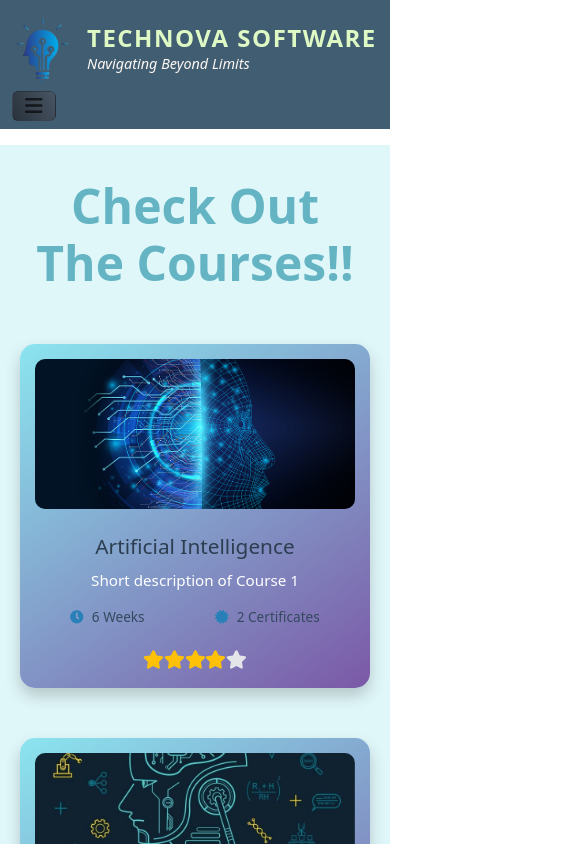
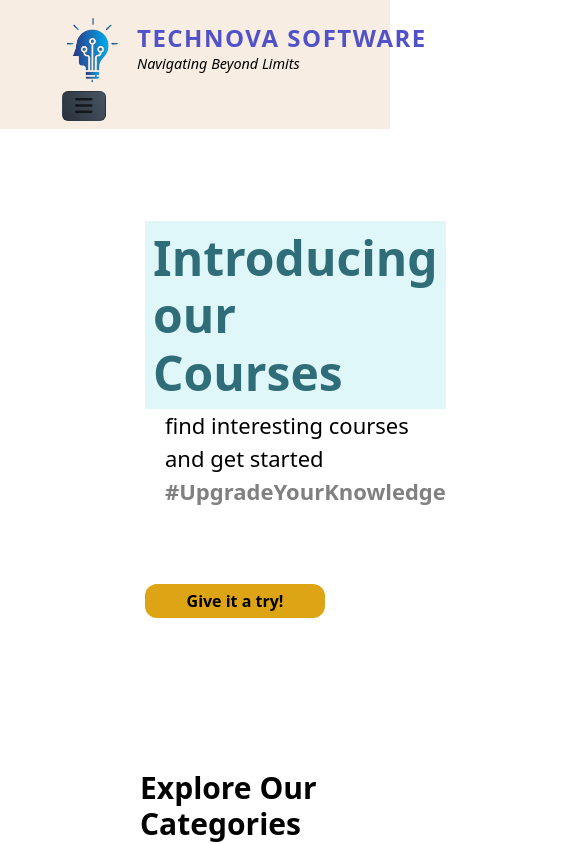
Before and after one commit to rajatdev514/Industry-Project-Hosting, a React (Create React App) app in the folder client/: page /training in a window 390 px wide. Shown: the top 844 px of the page, 585 px wide, since content can reach past the window. Built offline with nearby package versions, Linux system fonts and the light colour scheme.

Commit message:
redesigned the website-color

```diff
--- a/client/src/components/Layout/Footer.js
+++ b/client/src/components/Layout/Footer.js
@@ -6,9 +6,18 @@ const Footer = () => {
     <footer className="footer">
       <div className="footer-container">
         <div className="footer-left">
-          <div className="footer-logo">
-            <h3>TechNova</h3>
-          </div>
+        <Link className="navbar-brand" to="/">
+            <div className="logo-container">
+              <img
+                src="/tech.png"
+                alt="TechNova Software Logo"
+                className="logo-image"
+              />
+              <div className="logo-text">
+                <h1>TechNova Software</h1>
+              </div>
+            </div>
+          </Link>
           <div className="footer-links">
             <ul>
               <li>
--- a/client/src/components/Layout/Header.js
+++ b/client/src/components/Layout/Header.js
@@ -1,8 +1,17 @@
 import React, { useState } from "react";
 import { Link, NavLink } from "react-router-dom";
 
+
+
+
 const Header = () => {
   const [isOpen, setIsOpen] = useState(false);
+  const headingStyle = {
+    position:'sticky',
+    top:'0',
+
+
+  };
 
   const toggleNavbar = () => {
     setIsOpen(!isOpen);
@@ -10,7 +19,7 @@ const Header = () => {
 
   return (
     <>
-      <nav className="navbar navbar-expand-lg">
+      <nav style={headingStyle} className="navbar   navbar-expand-lg" >
         <div className="container">
           <Link className="navbar-brand" to="/">
             <div className="logo-container">
--- a/client/src/components/Pages/HomePage.js
+++ b/client/src/components/Pages/HomePage.js
@@ -27,7 +27,7 @@ const HomePage = () => {
         <div className="content">
           <h1 className="title">TechNova Software</h1>
           <div className="tagline-container">
-            <i className="fa-solid fa-chevron-right"></i>
+            <i className="fa-solid fa-chevron-right "></i>
             <i className="fa-solid fa-chevron-right"></i>
             <i className="fa-solid fa-chevron-right"></i>
             <h5 className="tagline">Navigating Beyond Limits</h5>
--- a/client/src/components/Pages/Training.js
+++ b/client/src/components/Pages/Training.js
@@ -100,11 +100,25 @@ const Training = () => {
 
   return (
     <Layout>
-      <div>
+      <div className="training-one">
         {" "}
         {/* Add ref to the parent div */}
-        <h1 className="courses-title">Check Out The Courses!!</h1>
+        <div className="left">
+        <h1 className="courses-title">Introducing our Courses</h1>
+        <p className="para-1">find interesting courses and get started  </p>
+        <p className="para-2">#UpgradeYourKnowledge</p>
+        <div className="tag">Give it a try!</div>
+
+        </div>
+        <div className="right">
+          <img src="https://image.freepik.com/free-vector/online-courses-concept_23-2148537621.jpg"/>
+
+        </div>
+
+
       </div>
+
+      <h3 className="category-tag">Explore Our Categories</h3>
 
       <div className="course-cards-container">
         {courses.map((course) => (
--- a/client/src/components/Slider/Slider.css
+++ b/client/src/components/Slider/Slider.css
@@ -1,6 +1,6 @@
 .slider {
   position: relative;
-  width: 50%;
+  width:70%;
   margin: 0 auto;
 }
 
@@ -11,7 +11,7 @@
 }
 
 .slide-image {
-  width: 70%;
+  width: 90%;
   height: auto;
   transition: opacity 0.5s ease-in-out;
   border-radius: 10px;
--- a/client/src/index.css
+++ b/client/src/index.css
@@ -2,6 +2,8 @@
   margin: 0;
   padding: 0;
   box-sizing: border-box;
+
+
 }
 
 /* .navbar {
@@ -106,13 +108,20 @@
 
 .navbar-nav .nav-item .nav-link.active {
   border-bottom: 2px solid #fff8f3;
-  color: #fff8f3;
+  color: #1b92e6;
 }
 
 .navbar {
-  background-color: #405d72;
-  padding: 8px;
-}
+  background-color: #F8EDE3;
+  padding: 8px ;
+  position:sticky;
+  top:0;
+  z-index:1000;
+
+
+
+}
+
 
 .navbar-brand {
   display: flex;
@@ -130,10 +139,11 @@
   margin-right: 15px;
 }
 
+
 .logo-text h1 {
   font-size: 1.5rem;
   font-weight: 800;
-  color: #def9c4;
+  color: rgb(81, 81, 200);
   margin: 0;
   text-transform: uppercase;
   letter-spacing: 1.5px;
@@ -141,7 +151,7 @@
 
 .logo-text p {
   font-size: 0.9rem;
-  color: #fff8f3;
+  color: black;
   margin: 0;
   font-style: italic;
 }
@@ -152,7 +162,8 @@
 }
 
 .navbar-nav .nav-item .nav-link {
-  color: #b6d0e3;
+  color: #1b92e6;
+  color:rgb(80, 77, 77);
   text-transform: uppercase;
   font-size: 1rem;
   padding: 10px;
@@ -160,7 +171,7 @@
 }
 
 .navbar-nav .nav-item .nav-link:hover {
-  color: #fff8f3;
+  color: #1b92e6;
 }
 
 .navbar-nav .nav-item .nav-link i {
@@ -188,12 +199,17 @@
   display: flex;
   justify-content: space-between;
   align-items: center;
+  width:2240px;
+  margin-left:50px;
+
+
 }
 
 /* -------- Footer ------- */
 
 .footer {
   background-color: #405d72;
+
   color: #424242;
   padding: 40px 0;
   text-align: center;
@@ -420,10 +436,8 @@
 
 /* General Styles */
 .about-us {
-  background-image: linear-gradient(to top, #dfe9f3 0%, white 100%);
   animation: gradient 15s ease infinite;
   color: #424242;
-  padding: 40px 20px;
   font-family: "Arial", sans-serif;
 }
 /* @keyframes gradient {
@@ -437,25 +451,41 @@
     background-position: 0% 50%;
   }
 } */
-
+.intro{
+  background: linear-gradient(to right, rgba(154, 205, 235, 0.853), rgba(61, 143, 237, 0.744)),
+  url("https://thumbs.dreamstime.com/b/teamwork-manager-portrait-diversity-office-team-happy-hr-collaboration-hiring-us-company-our-vision-working-270355481.jpg") no-repeat center center/cover;
+  height:350px;
+}
 .intro h1 {
-  font-size: 2.5rem;
-  font-weight: 600;
+  font-size: 4rem;
+  font-weight: 700;
   margin-bottom: 20px;
   text-align: center;
   text-transform: uppercase;
   letter-spacing: 2px;
-}
-
-.intro p {
-  font-size: 1.2rem;
+  color:white;
+  padding-top:100px;
+}
+
+.intro-p {
+  font-size: 1.4rem;
   margin-bottom: 40px;
   text-align: center;
-  max-width: 800px;
+  max-width: 1000px;
   margin-left: auto;
   margin-right: auto;
-}
-
+  background-color: rgba(221, 164, 21, 0.811);
+  font-weight:500;
+  border-radius:12px;
+  padding:70px;
+  color:rgba(0, 0, 0, 0.822);
+  position:relative;
+  bottom:130px;
+}
+
+.random{
+  color:rgb(84, 84, 198);
+}
 /* Carousel Section */
 /* .carousel-section {
   margin-bottom: 50px;
@@ -475,25 +505,34 @@
 /* Service Section */
 .service-section {
   display: flex;
-  flex-direction: column;
-  gap: 40px;
-  width: 90rem;
-  margin: auto;
+  gap:20px;
+
+
+  width: 100%;
+  padding:40px;
+  position:relative;
+
+
 }
 
 .service {
-  display: flex;
-  flex-direction: row;
+
   align-items: center;
   background: #eeeeee;
-  padding: 5px;
+  padding: 20px;
   border-radius: 10px;
   box-shadow: 0 8px 16px rgba(0, 0, 0, 0.4);
-}
+  text-align:center;
+  box-sizing: border-box;
+
+
+}
+
 
 .service-img {
-  width: 30%;
+  width: 40%;
   border-radius: 10px;
+  margin-bottom:40px;
   /* margin-right: 20px; */
 }
 
@@ -501,15 +540,18 @@
   flex: 1;
   align-items: center;
   text-align: justify;
+  text-align:center;
+
   /* margin: 8rem; */
-  margin: 4rem;
-}
+}
+.add{
+  margin-top:50px;
+}
+
 .service-note {
   align-items: center;
   text-align: center;
   font-size: 1.5rem;
-  margin-left: 8rem;
-  margin-right: 8rem;
 }
 @media (max-width: 768px) {
   .service-note {
@@ -525,12 +567,35 @@
 }
 .aboutspan {
   color: #018eae;
+  font-size:20px;
 }
 
 .service-description h2 {
-  font-size: 2.8rem;
-  margin-bottom: 10px;
+  font-size: 1.5rem;
+  margin-bottom: 30px;
+  color:rgb(1, 1, 5);
+  font-weight:bold;
+
+
+
   /* margin-left: 7rem; */
+}
+.service-heading{
+  margin-left:37%;
+  font-size:50px;
+  font-weight:bold;
+  color:black;
+
+
+
+}
+.hr{
+  width:30%;
+  margin-top:0;
+
+  margin-left:32%;
+  color:rgb(43, 142, 241);
+  border:3px solid rgb(13, 160, 234);
 }
 
 .service-description p {
@@ -544,7 +609,6 @@
 /* Responsive Styles */
 @media (max-width: 992px) {
   .service {
-    flex-direction: column;
   }
 
   .service-img {
@@ -749,6 +813,8 @@
   justify-content: center;
   flex-wrap: wrap;
   font-weight: bolder;
+
+
 }
 
 /* CSS */
@@ -765,7 +831,6 @@
   box-shadow: rgba(45, 35, 66, 0.4) 0 2px 4px,
     rgba(45, 35, 66, 0.3) 0 7px 13px -3px, rgba(58, 65, 111, 0.5) 0 -3px 0 inset;
   box-sizing: border-box;
-  color: #fff;
   cursor: pointer;
   display: inline-flex;
   font-family: "JetBrains Mono", monospace;
@@ -788,6 +853,8 @@
   white-space: nowrap;
   will-change: box-shadow, transform;
   font-size: 22px;
+  color: white;
+
 }
 
 .button-29:focus {
@@ -854,16 +921,75 @@
     font-size: 0.85rem;
   }
 }
+.training-one{
+ display:flex;
+ gap:120px;
+ margin-left:40px;
+ padding-top:60px;
+
+}
+.left{
+  display:flex;
+  flex-direction: column;
+  text-align:flex-start;
+  margin-left:73px;
+  padding:2rem;
+  box-sizing: border-box;
+
+}
+.category-tag{
+  color:black;
+  font-size:30px;
+  font-weight:600;
+  margin-left:140px;
+  margin-top:120px;
+  margin-bottom:20px;
+}
+.tag{
+  background-color: rgb(221, 164, 21);
+  color:black;
+  padding:5px;
+  width:180px;
+  font-size:16px;
+  font-weight:700;
+  border-radius:12px;
+  text-align:center;
+  margin-top:60px;
+}
+.right{
+  width:400px;
+  height:120px;
+  background-color: yellow;
+  border-radius:12px;
+}
+.right img{
+  width:400px;
+  height:400px;
+}
 .courses-title {
-  align-items: center;
-  text-align: center;
   background-color: #e0f7fa;
   font-size: 3rem;
   font-weight: 800;
-  color: #64b4c4;
-  margin-top: 1rem;
+  color: #2f6d79;
   margin-bottom: 0;
-  padding: 2rem;
+  padding: 0.5rem;
+}
+.para-1{
+  color:black;
+  font-size:22px;
+  padding-left:20px;
+  margin-top:0;
+  margin-bottom:0;
+  padding-bottom:0;
+
+}
+.para-2{
+  color:grey;
+  font-size:22px;
+  font-weight:bold;
+  padding-left:20px;
+  margin-top:0;
+  padding-top:0;
 }
 
 .course-cards-container {
@@ -873,6 +999,8 @@
   gap: 50px;
   padding: 20px;
   align-items: center;
+  margin-left:70px;
+  margin-right:70px;
 }
 
 .course-card {
@@ -973,34 +1101,32 @@
 /* ----- Internship Page ----- */
 /* General Page Styling */
 .internships-page {
-  padding: 40px 20px;
   text-align: center;
-  background-color: #cddcdc;
-  background-image: linear-gradient(-225deg, #b7f8db 0%, #50a7c2 100%);
   min-height: 100vh;
 }
 
 /* Header Section Styling */
 .internships-header {
   margin-bottom: 40px;
-  background: linear-gradient(135deg, #0f2027, #203a43, #2c5364);
-  padding: 40px;
+  padding: 20px;
   border-radius: 12px;
   box-shadow: 0 4px 10px rgba(0, 0, 0, 0.3);
-  display: inline-block;
   width: 100%;
-  max-width: 800px;
-  margin: 0 auto 40px auto;
+  background-color: lightgrey;
+  height:400px;
+
 }
 
 .internships-title {
   font-size: 2.5rem;
   margin-bottom: 10px;
-  color: #ffffff;
+  color: #2f6d79;
+  font-weight:bold;
   position: relative;
   display: inline-block;
   animation: text-fade-in 1s ease-in-out forwards;
   opacity: 0;
+  margin-top:80px;
 }
 
 @keyframes text-fade-in {
@@ -1016,8 +1142,37 @@
 
 .internships-desc {
   font-size: 1.2rem;
-  color: #e0e0e0;
+  color: rgba(0, 0, 0, 0.763);
   transition: color 0.3s ease-in-out;
+  width:70%;
+  margin:auto;
+  margin-bottom:40px;
+}
+.hashtag{
+  color:rgba(0, 0, 0, 0.674);
+  font-weight:450;
+  font-size:20px;
+  padding:15px;
+  border-radius:12px;
+  font-weight:bold;
+  background-color: rgb(231, 172, 34);
+  display:inline-block;
+}
+.intern-title{
+  font-size:40px;
+  font-weight:600;
+  padding:20px;
+
+}
+.extra{
+  color:black;
+  font-size:30px;
+}
+.intern-container{
+  display:flex;
+  align-items:center;
+  margin-left:25%;
+
 }
 
 /* .internships-title:hover,
@@ -1039,7 +1194,7 @@
 .internship-card {
   width: 350px;
   text-align: left;
-  background-image: linear-gradient(to right, #243949 0%, #517fa4 100%);
+  background-color: white;
   border-radius: 12px;
   box-shadow: 0 6px 15px rgba(0, 0, 0, 0.2);
   overflow: hidden;
@@ -1092,9 +1247,16 @@
 
 .internship-card-desc {
   font-size: 1.2rem;
-  color: #e0e0e0;
-}
-
+  color: #120c0cd2;
+}
+.intern-btn{
+  background-color:rgba(255, 255, 0, 0.832);
+  padding:10px 40px;
+  border-radius:12px;
+  color:black;
+  border:none;
+  font-size:18px;
+}
 /* Responsive Design */
 @media (max-width: 768px) {
   .internships-title {
@@ -1148,6 +1310,7 @@
   overflow: hidden;
   position: relative;
   background: #f6ffa1; /* Light background color */
+  background-color: lightgrey;
   padding: 20px 0;
 }
 
```
Also changed, not shown: client/src/components/Pages/About.js (+56 -24 lines), client/src/components/Pages/Internship.js (+16 -1 lines).
